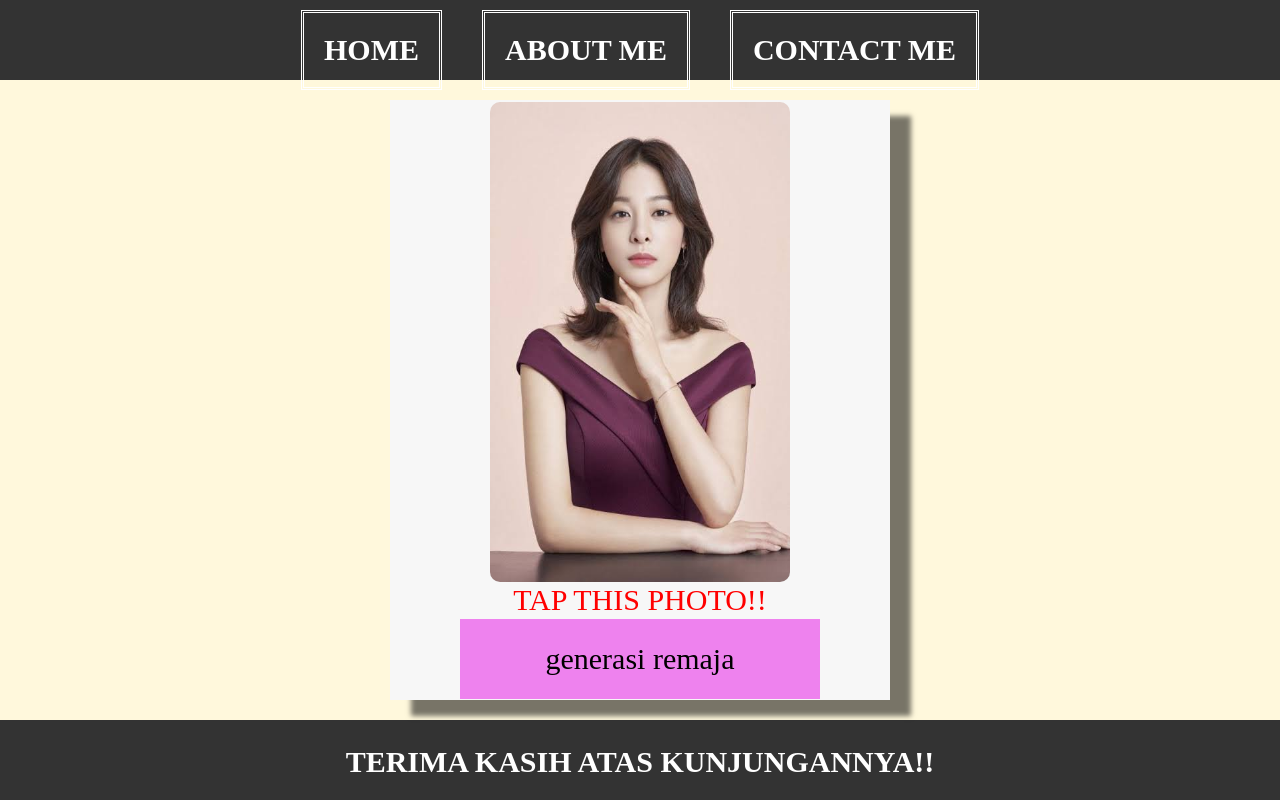
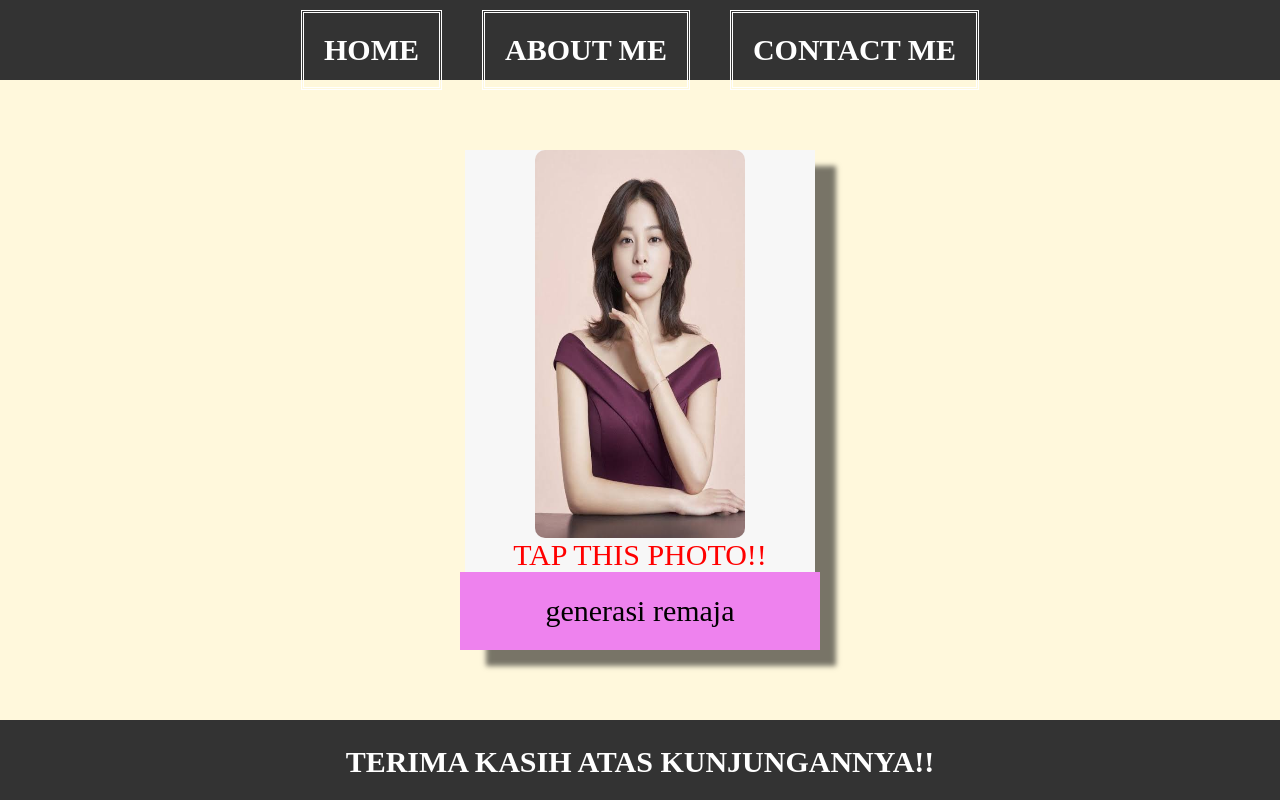
Before and after one commit to ardiSetiadi/ardiSetiadi.github.io, a plain HTML site: page index.html in a window 1280 px wide. Drawn offline with Linux system fonts and the light colour scheme.

Commit message:
Update style.css

```diff
--- a/style.css
+++ b/style.css
@@ -56,8 +56,8 @@ align-items: center;
     color: black;
     text-decoration: none;
     font-size: 30px;
-    width: 500px;
-    height: 600px;
+    width: 350px;
+    height: 500px;
     display:flex;
     flex-direction: column;
     justify-content:space-evenly;
```
